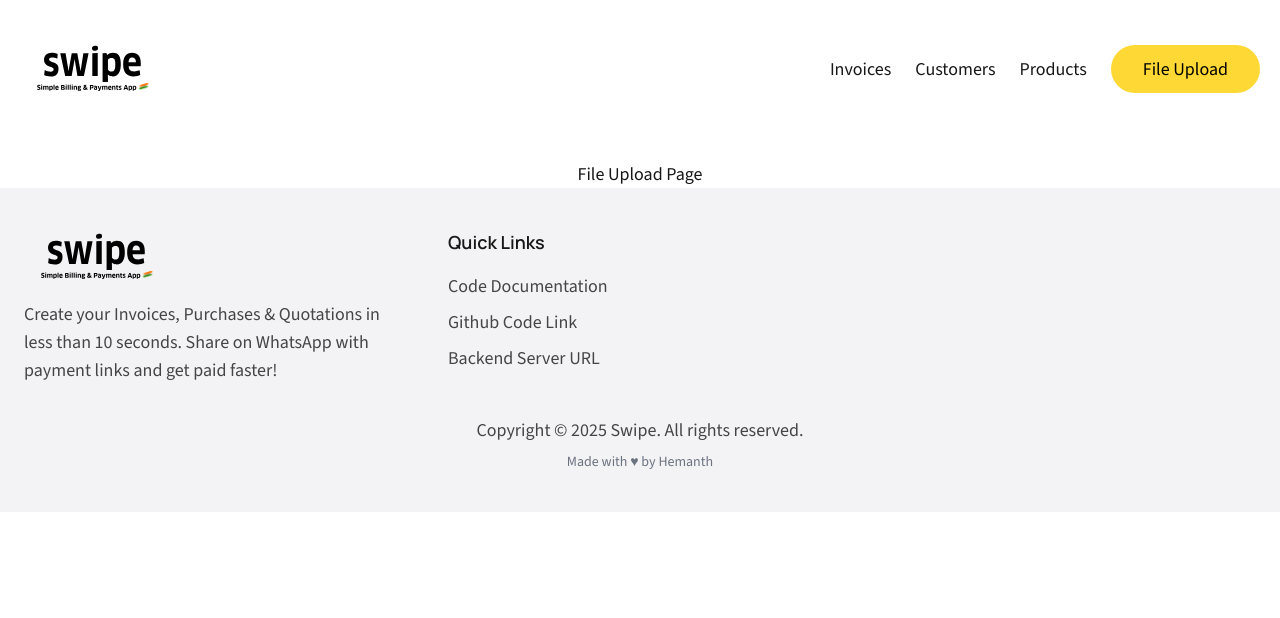
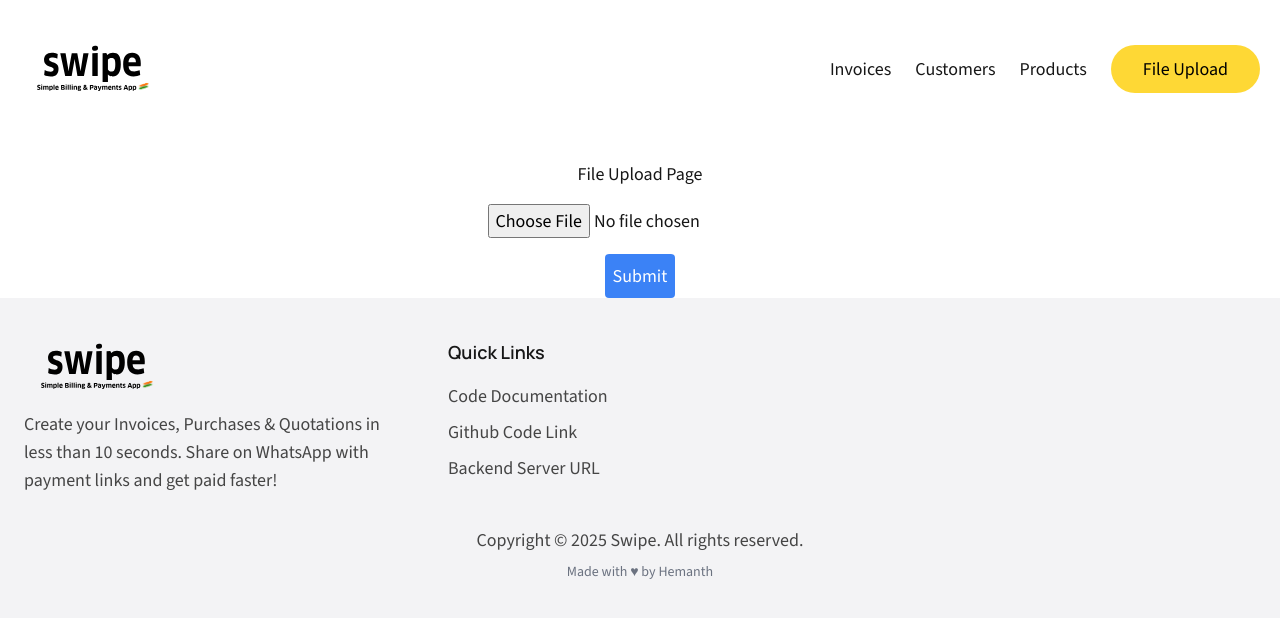
Before and after one commit to hemanth-sunkireddy/Invoice-Management-System, a Next.js app in the folder frontend/: page /file-upload in a window 1280 px wide. Shown: the top 618 px of the page. Built offline with nearby package versions, Linux system fonts and the light colour scheme.

Commit message:
Converted file to base64 and send to backend

```diff
--- a/frontend/config.tsx
+++ b/frontend/config.tsx
@@ -1,3 +1,4 @@
 export const backendURL = "http://localhost:4000";
 export const originalbackendURL = "https://swipe-invoice-management.vercel.app/";
 export const backendURL_Invoices = backendURL + "/invoices";
+export const backendURL_FileUpload = backendURL + "/file-upload";
--- a/frontend/src/app/file-upload/page.tsx
+++ b/frontend/src/app/file-upload/page.tsx
@@ -1,9 +1,67 @@
-// import Container from "@/components/Container";
+'use client'
+import { backendURL_FileUpload } from "../../../config";
 
 const FileUpload: React.FC = () => {
+  const fileSubmit = async (event: React.FormEvent<HTMLFormElement>) => {
+    event.preventDefault();
+
+    const formData = new FormData();
+    const fileInput = document.querySelector('input[type="file"]') as HTMLInputElement;
+
+    if (fileInput.files && fileInput.files.length > 0) {
+      const file = fileInput.files[0];
+
+      const toBase64 = (file: File): Promise<string> => {
+        return new Promise((resolve, reject) => {
+          const reader = new FileReader();
+          reader.readAsDataURL(file);
+          reader.onload = () => resolve(reader.result as string);
+          reader.onerror = (error) => reject(error);
+        });
+      };
+
+      try {
+        const base64Content = await toBase64(file);
+
+
+        formData.append('fileName', file.name);
+        formData.append('fileType', file.type);
+        formData.append('fileSize', file.size.toString());
+        formData.append('fileContent', base64Content);
+
+        console.log('File details:', {
+          name: file.name,
+          type: file.type,
+          size: file.size,
+          base64Content,
+        });
+
+        const response = await fetch(backendURL_FileUpload, {
+          method: 'POST',
+          body: formData,
+        });
+
+        if (!response.ok) {
+          throw new Error('Failed to upload file');
+        }
+
+        const result = await response.json();
+        console.log('Success:', result);
+      } catch (error) {
+        console.error('Error:', error);
+      }
+    } else {
+      console.log('No file selected');
+    }
+  };
+
   return (
     <section className="relative flex items-center justify-center pb-0 pt-32 md:pt-40 px-5">
-      <p>File Upload Page</p>
+      <form onSubmit={fileSubmit} className="flex flex-col items-center gap-4">
+        <p>File Upload Page</p>
+        <input type="file" name="file" />
+        <button type="submit" className="p-2 bg-blue-500 text-white rounded">Submit</button>
+      </form>
     </section>
   );
 };
```
Also changed, not shown: 1 other file (tests, documents, lock files or other folders).
